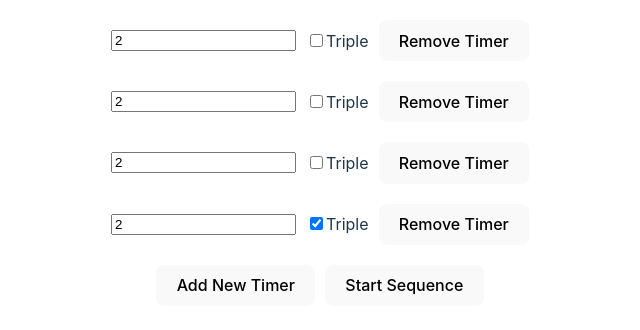
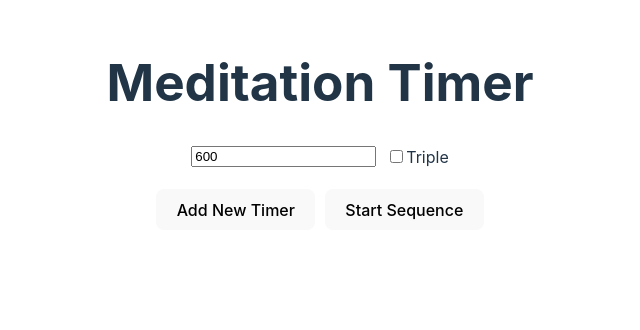
Before and after one commit to arejensen/meditation_timer, a React (Vite) app: page / in a window 1280 px wide. Shown: the top 330 px of the page, without its empty margins (320-960 px from the left). Built offline with nearby package versions, Linux system fonts and the light colour scheme.

Commit message:
Restructured Timers into its own component; add support for using the last timer's time for the next new timer

```diff
--- a/src/App.tsx
+++ b/src/App.tsx
@@ -1,147 +1,17 @@
-import React, { useState } from "react";
-import Timer from "./components/Timer";
-import alarmSound from "./assets/gong.mp3";
+import Timers from "./components/Timers";
 
 const App = () => {
-  const [timers, setTimers] = useState([
-    { id: 1, initialTime: 2, triple: false, displayTime: 2 },
-    { id: 2, initialTime: 2, triple: false, displayTime: 2 },
-    { id: 3, initialTime: 2, triple: false, displayTime: 2 },
-    { id: 4, initialTime: 2, triple: true, displayTime: 2 },
-  ]);
-  const [activeTimerIndex, setActiveTimerIndex] = useState<number | null>(null);
-  const [paused, setPaused] = useState<boolean>(false);
-
-  const startSequence = () => {
-    // Reset displayTime to initialTime for all timers before starting
-    setTimers(timers.map(timer => ({ ...timer, displayTime: timer.initialTime })));
-    setActiveTimerIndex(0);
-  };
-
-  const updateDisplayTime = (id: number, time: number) => {
-    setTimers(
-      timers.map((timer) =>
-        timer.id === id ? { ...timer, displayTime: time } : timer
-      )
-    );
-  };
-
-const handleTimerFinish = () => {
-  setActiveTimerIndex((prevIndex) => {
-    if (prevIndex !== null && prevIndex < timers.length - 1) {
-      return prevIndex + 1;
-    } else {
-      checkAndResetTimersIfSequenceCompleted();
-      return null;
-    }
-  });
-};
-
-const checkAndResetTimersIfSequenceCompleted = () => {
-  if (activeTimerIndex === timers.length - 1) {
-    setTimers(timers.map(timer => ({ ...timer, displayTime: timer.initialTime })));
-  }
-};
-
-  const stopSequence = () => {
-    setActiveTimerIndex(null);
-    setTimers(timers.map(timer => ({ ...timer, displayTime: timer.initialTime })));
-  };
-
-  const addTimer = () => {
-    const newId = Math.max(0, ...timers.map((timer) => timer.id)) + 1;
-    setTimers([...timers, { id: newId, initialTime: 60, triple: false, displayTime: 60 }]);
-  };
-
-  const updateTimerConfig = (
-    id: number,
-    field: keyof (typeof timers)[0],
-    value: number | boolean
-  ) => {
-    setTimers(
-      timers.map((timer) =>
-        timer.id === id ? { ...timer, [field]: value } : timer
-      )
-    );
-  };
-
-  const removeTimer = (id: number) => {
-    if (timers.length > 1) {
-      setTimers(timers.filter((timer) => timer.id !== id));
-    }
-  };
-
-  const pauseSequence = () => {
-    setPaused(!paused);
-  };
-
-  const handleInitialTimeChange = (id: number, newTime: number) => {
-    setTimers(
-      timers.map(timer =>
-        timer.id === id ? { ...timer, initialTime: Math.max(1, newTime) } : timer
-      )
-    );
-  };
-
-return (
-  <div className="App">
-    {timers.map((timer, index) => (
-      <div key={timer.id} className="timer-container">
-        <Timer
-          alarmSound={alarmSound}
-          isActive={index === activeTimerIndex}
-          onTimerFinish={handleTimerFinish}
-          initialTime={timer.initialTime}
-          triple={timer.triple}
-          paused={paused}
-          updateDisplayTime={(time) => updateDisplayTime(timer.id, time)}
-        />
-        <div className="timer-config">
-          <input
-            type="number"
-            min="1"
-            value={activeTimerIndex !== null ? timer.displayTime : timer.initialTime}
-            onChange={(e) => handleInitialTimeChange(timer.id, Number(e.target.value))}
-            disabled={activeTimerIndex !== null}
-          />
-          <label>
-            <input
-              type="checkbox"
-              checked={timer.triple}
-              onChange={(e) => updateTimerConfig(timer.id, "triple", e.target.checked)}
-              disabled={activeTimerIndex !== null}
-            />
-            Triple
-          </label>
-          {timers.length > 1 && (
-            <button
-              onClick={() => removeTimer(timer.id)}
-              disabled={activeTimerIndex !== null}
-            >
-              Remove Timer
-            </button>
-          )}
-        </div>
-      </div>
-    ))}
-    <div className="timer-controls">
-      {activeTimerIndex === null && (
-        <>
-          <button onClick={addTimer}>Add New Timer</button>
-          <button onClick={startSequence}>Start Sequence</button>
-        </>
-      )}
-      {activeTimerIndex !== null && (
-        <>
-          <button onClick={stopSequence}>Stop Sequence</button>
-          <button onClick={pauseSequence}>
-            {paused ? "Resume" : "Pause"} Sequence
-          </button>
-        </>
-      )}
+  return (
+    <div className="App">
+      <header className="App-header">
+        <h1>Meditation Timer</h1>
+      </header>
+      <main>
+        <Timers />
+      </main>
+      <footer></footer>
     </div>
-  </div>
-);
+  );
 };
 
 export default App;
--- /dev/null
+++ b/src/components/Timers.tsx
@@ -0,0 +1,178 @@
+import { useState } from "react";
+import Timer from "./SingleTimer";
+import alarmSound from "../assets/gong.mp3";
+
+const DefaultTimerLength = 600;
+
+const Timers = () => {
+  const [timers, setTimers] = useState([
+    { id: 1, initialTime: DefaultTimerLength, triple: false, displayTime: DefaultTimerLength },
+  ]);
+  const [activeTimerIndex, setActiveTimerIndex] = useState<number | null>(null);
+  const [paused, setPaused] = useState<boolean>(false);
+
+  const startSequence = () => {
+    setTimers(
+      timers.map((timer) => ({ ...timer, displayTime: timer.initialTime }))
+    );
+    setActiveTimerIndex(0);
+  };
+
+  const updateDisplayTime = (id: number, time: number) => {
+    setTimers(
+      timers.map((timer) =>
+        timer.id === id ? { ...timer, displayTime: time } : timer
+      )
+    );
+  };
+
+  const handleTimerFinish = () => {
+    setActiveTimerIndex((prevIndex) => {
+      if (prevIndex !== null && prevIndex < timers.length - 1) {
+        return prevIndex + 1;
+      } else {
+        checkAndResetTimersIfSequenceCompleted();
+        return null;
+      }
+    });
+  };
+
+  const checkAndResetTimersIfSequenceCompleted = () => {
+    if (activeTimerIndex === timers.length - 1) {
+      setTimers(
+        timers.map((timer) => ({ ...timer, displayTime: timer.initialTime }))
+      );
+    }
+  };
+
+  const stopSequence = () => {
+    setActiveTimerIndex(null);
+    setTimers(
+      timers.map((timer) => ({ ...timer, displayTime: timer.initialTime }))
+    );
+  };
+
+  const addTimer = () => {
+    const newId = Math.max(0, ...timers.map((timer) => timer.id)) + 1;
+    setTimers([
+      ...timers,
+      {
+        id: newId,
+        initialTime: getLastTimerInitialTime(),
+        triple: false,
+        displayTime: getLastTimerInitialTime(),
+      },
+    ]);
+  };
+
+  const getLastTimerInitialTime = () => {
+    if (timers.length === 0) {
+      return DefaultTimerLength;
+    }
+
+    const lastTimer = timers[timers.length - 1];
+    return lastTimer.initialTime;
+  };
+
+  const updateTimerConfig = (
+    id: number,
+    field: keyof (typeof timers)[0],
+    value: number | boolean
+  ) => {
+    setTimers(
+      timers.map((timer) =>
+        timer.id === id ? { ...timer, [field]: value } : timer
+      )
+    );
+  };
+
+  const removeTimer = (id: number) => {
+    if (timers.length > 1) {
+      setTimers(timers.filter((timer) => timer.id !== id));
+    }
+  };
+
+  const pauseSequence = () => {
+    setPaused(!paused);
+  };
+
+  const handleInitialTimeChange = (id: number, newTime: number) => {
+    setTimers(
+      timers.map((timer) =>
+        timer.id === id
+          ? { ...timer, initialTime: Math.max(1, newTime) }
+          : timer
+      )
+    );
+  };
+
+  return (
+    <div className="App">
+      {timers.map((timer, index) => (
+        <div key={timer.id} className="timer-container">
+          <Timer
+            alarmSound={alarmSound}
+            isActive={index === activeTimerIndex}
+            onTimerFinish={handleTimerFinish}
+            initialTime={timer.initialTime}
+            triple={timer.triple}
+            paused={paused}
+            updateDisplayTime={(time) => updateDisplayTime(timer.id, time)}
+          />
+          <div className="timer-config">
+            <input
+              type="number"
+              min="1"
+              value={
+                activeTimerIndex !== null
+                  ? timer.displayTime
+                  : timer.initialTime
+              }
+              onChange={(e) =>
+                handleInitialTimeChange(timer.id, Number(e.target.value))
+              }
+              disabled={activeTimerIndex !== null}
+            />
+            <label>
+              <input
+                type="checkbox"
+                checked={timer.triple}
+                onChange={(e) =>
+                  updateTimerConfig(timer.id, "triple", e.target.checked)
+                }
+                disabled={activeTimerIndex !== null}
+              />
+              Triple
+            </label>
+            {timers.length > 1 && (
+              <button
+                onClick={() => removeTimer(timer.id)}
+                disabled={activeTimerIndex !== null}
+              >
+                Remove Timer
+              </button>
+            )}
+          </div>
+        </div>
+      ))}
+      <div className="timer-controls">
+        {activeTimerIndex === null && (
+          <>
+            <button onClick={addTimer}>Add New Timer</button>
+            <button onClick={startSequence}>Start Sequence</button>
+          </>
+        )}
+        {activeTimerIndex !== null && (
+          <>
+            <button onClick={stopSequence}>Stop Sequence</button>
+            <button onClick={pauseSequence}>
+              {paused ? "Resume" : "Pause"} Sequence
+            </button>
+          </>
+        )}
+      </div>
+    </div>
+  );
+};
+
+export default Timers;
```
Also changed, not shown: src/components/SingleTimer.tsx (renamed from src/components/Timer.tsx).
